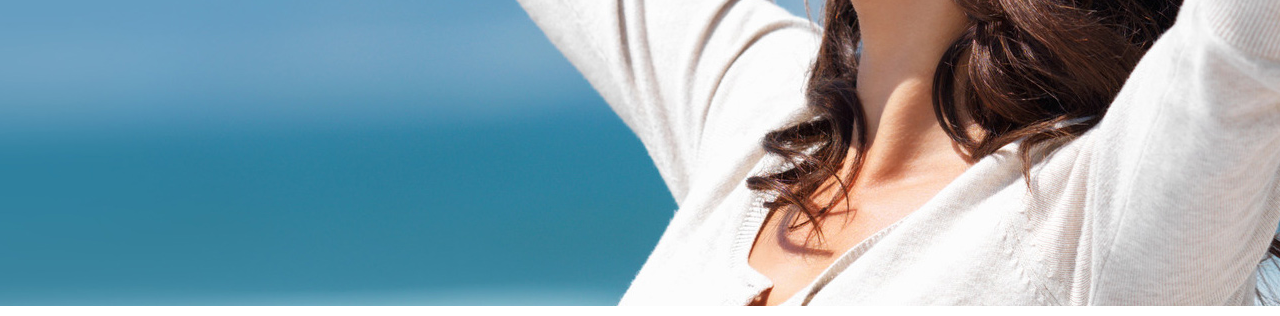
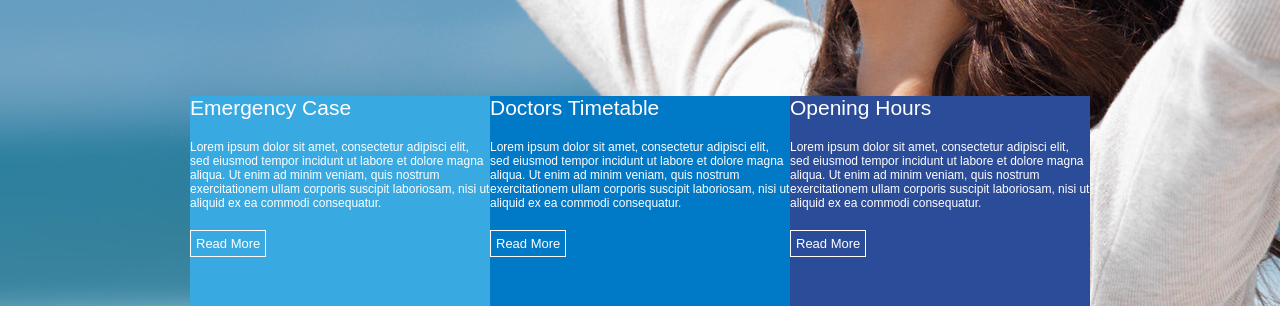
Before and after one commit to Levyherc/FlexBox, a plain HTML site: page index.html in a window 1280 px wide. Shown: the part 484-800 px from the top of the page. Drawn offline with Linux system fonts and the light colour scheme.

Commit message:
banner-desc

```diff
--- a/Css/css-1.css
+++ b/Css/css-1.css
@@ -1,3 +1,7 @@
+* {
+    font-family: Arial, Helvetica, sans-serif;
+}
+
 body {
     margin: 0;
     padding: 0;
@@ -79,11 +83,6 @@ nav .active a, nav a:hover {
 
 }
 
-.banner_options {
-    height: 210px;
-
-}
-
 .banner_headline h1 {
     color: #FFFFFF;
     font-size: 70px;
@@ -102,3 +101,43 @@ nav .active a, nav a:hover {
     padding: 0;
     max-width: 350px; /*celular*/
 }
+
+.banner_options {
+    height: 210px;
+    display: flex;
+}
+
+.banner1,
+.banner2,
+.banner3 {
+    flex: 1;
+    color: #FFFFFF;
+}
+
+.banner1 {
+    background-color: #39aae1;
+}
+.banner2 {
+    background-color: #0079c7;
+}
+.banner3 {
+    background-color: #2b4c99;
+}
+.banner-title {
+    font-size: 21px;
+}
+.banner-desc {
+    font-size: 12px;
+    margin-top: 20px;
+    margin-bottom: 20px;
+}
+
+.banner_options a{
+    display: inline-block;
+    border: 1px solid #FFFFFF;
+    padding: 5px;
+    color: #FFFFFF;
+    font-size: 13px;
+    text-decoration: none;
+
+}
--- a/index.html
+++ b/index.html
@@ -40,13 +40,19 @@
             </div>
             <div class="banner_options">
                 <div class="banner1">
-
+                    <div class="banner-title">Emergency Case</div>
+                    <div class="banner-desc">Lorem ipsum dolor sit amet, consectetur adipisci elit, sed eiusmod tempor incidunt ut labore et dolore magna aliqua. Ut enim ad minim veniam, quis nostrum exercitationem ullam corporis suscipit laboriosam, nisi ut aliquid ex ea commodi consequatur.</div>
+                    <a href="">Read More</a>
                 </div>
                 <div class="banner2">
-
+                    <div class="banner-title">Doctors Timetable</div>
+                    <div class="banner-desc">Lorem ipsum dolor sit amet, consectetur adipisci elit, sed eiusmod tempor incidunt ut labore et dolore magna aliqua. Ut enim ad minim veniam, quis nostrum exercitationem ullam corporis suscipit laboriosam, nisi ut aliquid ex ea commodi consequatur.</div>
+                    <a href="">Read More</a>
                 </div>
                 <div class="banner3">
-
+                    <div class="banner-title">Opening Hours</div>
+                    <div class="banner-desc">Lorem ipsum dolor sit amet, consectetur adipisci elit, sed eiusmod tempor incidunt ut labore et dolore magna aliqua. Ut enim ad minim veniam, quis nostrum exercitationem ullam corporis suscipit laboriosam, nisi ut aliquid ex ea commodi consequatur.</div>
+                    <a href="">Read More</a>
                 </div>
             </div>
         </div>
```
